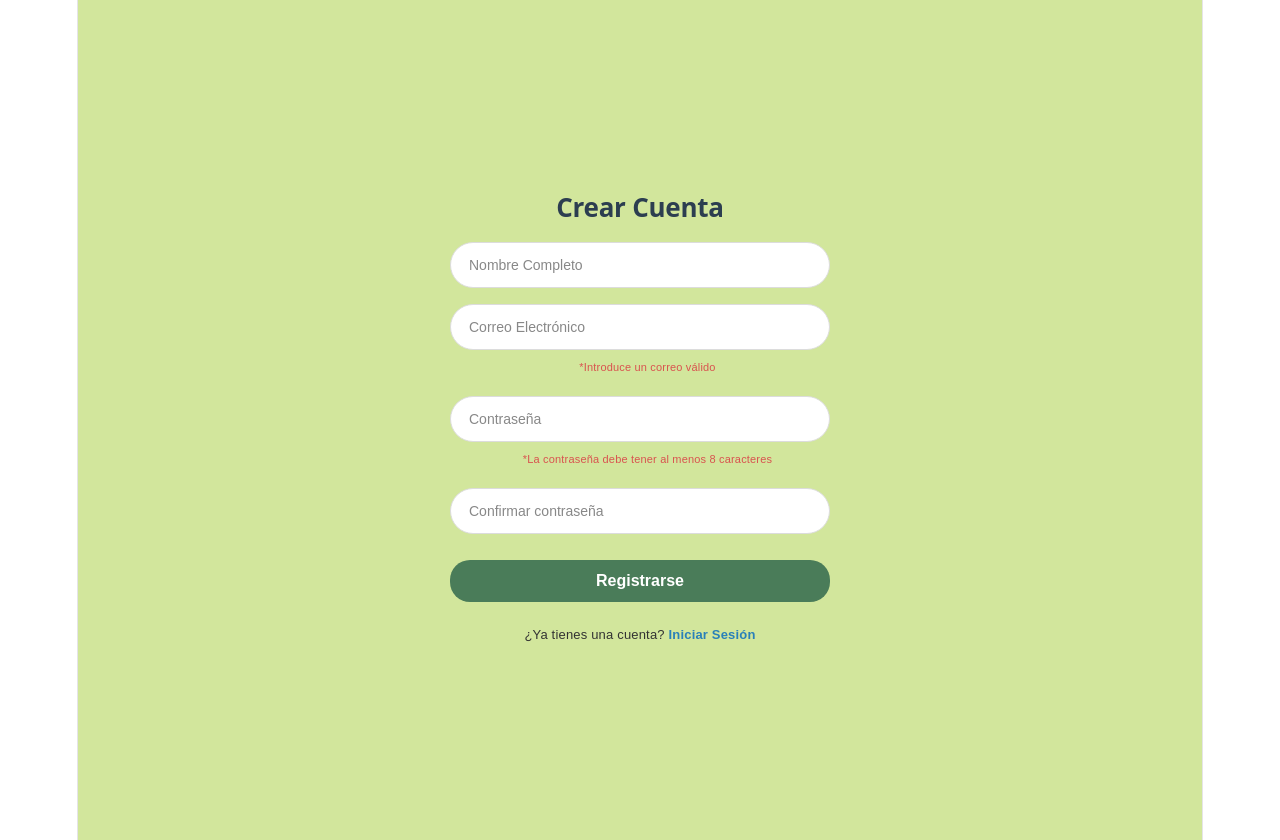
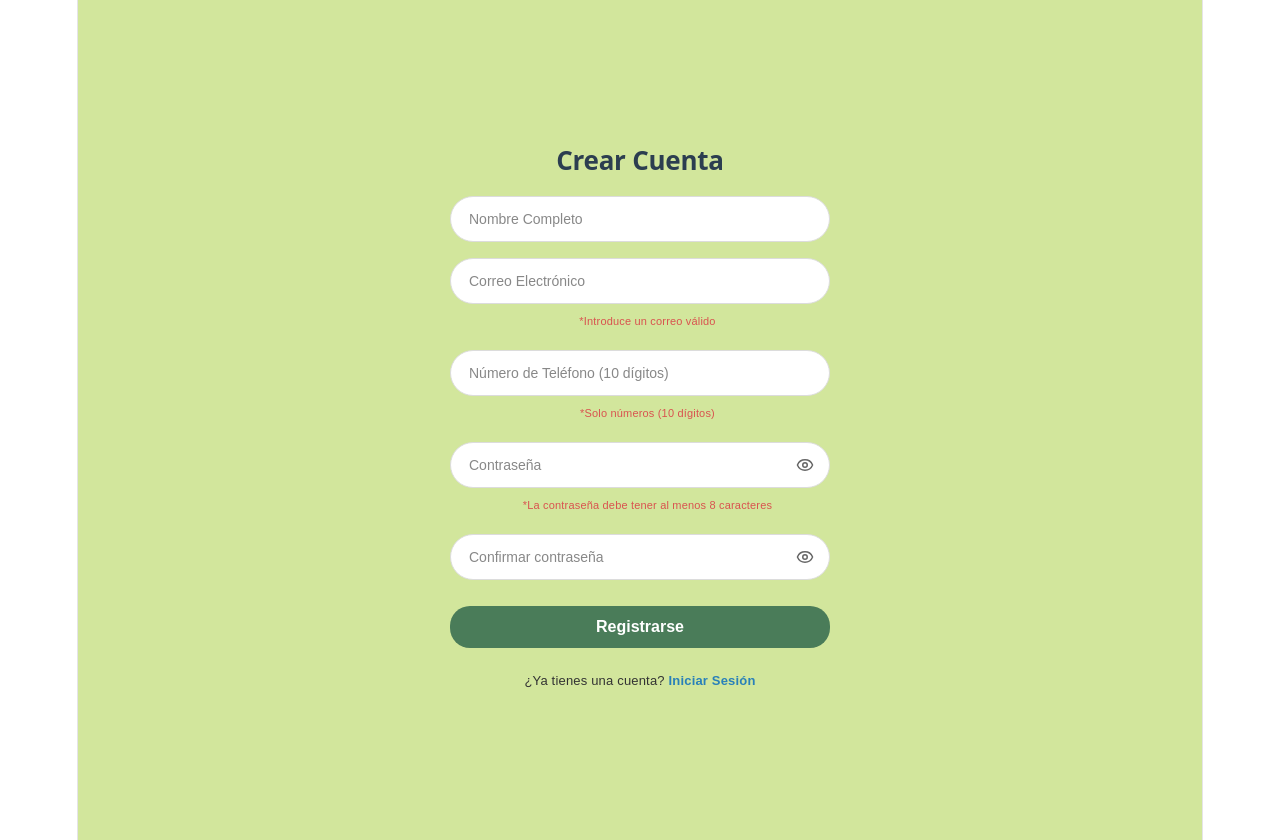
Before and after one commit to Shaky251831/Proyecto-Libreria, a React (Vite) app in the folder frontend/: page /register in a window 1280 px wide. Built offline with nearby package versions, Linux system fonts and the light colour scheme.

Commit message:
Actualizar componentes de autenticación, navegación y dashboard

```diff
--- a/frontend/src/components/Dashboard.jsx
+++ b/frontend/src/components/Dashboard.jsx
@@ -1,55 +1,119 @@
-import React, { useState } from 'react';
+import React, { useState, useEffect } from 'react';
 import './Auth.css';
 
 export default function Dashboard() {
   const [searchTerm, setSearchTerm] = useState('');
   const [currentPage, setCurrentPage] = useState(1);
+  const [loading, setLoading] = useState(true);
 
-  // Formulario para agregar libro
+  // Agregar libro
   const [mostrarModal, setMostrarModal] = useState(false);
   const [nuevoLibro, setNuevoLibro] = useState({ title: '', author: '', price: '' });
 
-  // Ejemplo simulando mientras conecto con el backend
-  const [books, setBooks] = useState([
-    { id: 1, title: 'Cien años de soledad', author: 'Gabriel García Márquez', price: 299 },
-    { id: 2, title: 'El Principito', author: 'Antoine de Saint-Exupéry', price: 150 },
-    { id: 3, title: 'Don Quijote de la Mancha', author: 'Miguel de Cervantes', price: 350 }
-  ]);
+  // Lista de libros conectada al backend
+  const [books, setBooks] = useState([]);
 
-  // Para eliminar un registro
-  const handleDelete = (id) => {
-    setBooks(books.filter(book => book.id !== id));
-    alert(`Libro con ID ${id} eliminado (Simulación Frontend)`);
+  const token = localStorage.getItem('token');
+
+  // Cargar libros desde Laravel al montar el componente
+  useEffect(() => {
+    fetchBooks();
+  }, []);
+
+  const fetchBooks = async () => {
+    try {
+      const response = await fetch('http://localhost:8000/api/libros', {
+        headers: {
+          'Authorization': `Bearer ${token}`,
+          'Accept': 'application/json'
+        }
+      });
+      const data = await response.json();
+      if (response.ok) {
+        // Asegúrate de adaptarlo si tu API devuelve un objeto paginado o un array directo
+        setBooks(Array.isArray(data) ? data : data.data || []);
+      }
+    } catch (error) {
+      console.error('Error al cargar libros:', error);
+    } finally {
+      setLoading(false);
+    }
   };
 
-  // Para guardar el nuevo libro
-  const handleAgregarLibro = (e) => {
+  // Para eliminar un registro conectado al backend
+  const handleDelete = async (id) => {
+    if (!window.confirm('¿Estás seguro de que deseas eliminar este libro?')) return;
+
+    try {
+      const response = await fetch(`http://localhost:8000/api/libros/${id}`, {
+        method: 'DELETE',
+        headers: {
+          'Authorization': `Bearer ${token}`,
+          'Accept': 'application/json'
+        }
+      });
+
+      if (response.ok) {
+        setBooks(books.filter(book => book.id !== id));
+        alert(`Libro con ID ${id} eliminado exitosamente.`);
+      } else {
+        alert('No se pudo eliminar el libro.');
+      }
+    } catch (error) {
+      console.error('Error al eliminar:', error);
+    }
+  };
+
+  // Guardar el nuevo libro conectado al backend
+  const handleAgregarLibro = async (e) => {
     e.preventDefault();
     if (!nuevoLibro.title || !nuevoLibro.author || !nuevoLibro.price) return;
 
-    const libroObjeto = {
-      id: books.length > 0 ? Math.max(...books.map(b => b.id)) + 1 : 1,
-      title: nuevoLibro.title,
-      author: nuevoLibro.author,
-      price: Number(nuevoLibro.price)
-    };
+    try {
+      const response = await fetch('http://localhost:8000/api/libros', {
+        method: 'POST',
+        headers: {
+          'Content-Type': 'application/json',
+          'Authorization': `Bearer ${token}`,
+          'Accept': 'application/json'
+        },
+        body: JSON.stringify({
+          titulo: nuevoLibro.title,
+          autor: nuevoLibro.author,
+          precio: nuevoLibro.price
+        })
+      });
 
-    setBooks([...books, libroObjeto]);
-    setNuevoLibro({ title: '', author: '', price: '' }); // Limpiar formulario
-    setMostrarModal(false); // Cerrar formulario
+      const data = await response.json();
+
+      if (response.ok) {
+        fetchBooks();
+        setNuevoLibro({ title: '', author: '', price: '' });
+        setMostrarModal(false); // Cerrar formulario
+        alert('Libro registrado exitosamente.');
+      } else {
+        alert('Error al registrar el libro: ' + (data.message || 'Verifica los datos'));
+      }
+    } catch (error) {
+      console.error('Error al guardar:', error);
+    }
   };
 
-  const filteredBooks = books.filter(book =>
-    book.title.toLowerCase().includes(searchTerm.toLowerCase()) ||
-    book.author.toLowerCase().includes(searchTerm.toLowerCase())
-  );
+  const filteredBooks = books.filter(book => {
+    const title = book.title || book.titulo || '';
+    const author = book.author || book.autor || '';
+    return (
+      title.toLowerCase().includes(searchTerm.toLowerCase()) ||
+      author.toLowerCase().includes(searchTerm.toLowerCase())
+    );
+  });
 
   return (
     <div style={{ padding: '30px', maxWidth: '1000px', margin: '0 auto' }}>
       <h2>Panel de Administración - Gestión de Inventario</h2>
       <p style={{ color: '#666' }}>Panel de control de Mundos de Tinta.</p>
 
-      {/* --- Barra de búsqueda y botón agregar --- */}
+      {/* --- Barra de búsqueda y botón de agregar --- */}
       <div style={{ display: 'flex', justifyContent: 'space-between', alignItems: 'center', marginTop: '30px', marginBottom: '20px' }}>
         <input
           type="text"
@@ -133,17 +197,23 @@ export default function Dashboard() {
           </tr>
         </thead>
         <tbody>
-          {filteredBooks.length > 0 ? (
+          {loading ? (
+            <tr>
+              <td colSpan="5" style={{ textAlign: 'center', padding: '20px', color: '#777' }}>
+                Cargando inventario...
+              </td>
+            </tr>
+          ) : filteredBooks.length > 0 ? (
             filteredBooks.map(book => (
               <tr key={book.id} style={{ borderBottom: '1px solid #eee' }}>
                 <td style={{ padding: '12px' }}>{book.id}</td>
-                <td style={{ padding: '12px' }}>{book.title}</td>
-                <td style={{ padding: '12px' }}>{book.author}</td>
-                <td style={{ padding: '12px' }}>${book.price} MXN</td>
+                <td style={{ padding: '12px' }}>{book.title || book.titulo}</td>
+                <td style={{ padding: '12px' }}>{book.author || book.autor}</td>
+                <td style={{ padding: '12px' }}>${book.price || book.precio} MXN</td>
                 <td style={{ padding: '12px', textAlign: 'center', display: 'flex', justifyContent: 'center', gap: '8px' }}>
                   <button
                     style={{ background: '#f0ad4e', color: 'white', border: 'none', padding: '6px 10px', borderRadius: '4px', cursor: 'pointer' }}
-                    onClick={() => alert(`Editar libro: ${book.title}`)}
+                    onClick={() => alert(`Editar libro: ${book.title || book.titulo}`)}
                   >
                     Editar
                   </button>
--- a/frontend/src/components/Login.jsx
+++ b/frontend/src/components/Login.jsx
@@ -1,11 +1,13 @@
 import React, { useState } from 'react';
 import { Link, useNavigate } from 'react-router-dom';
+import { Eye, EyeOff } from 'lucide-react'; // 1. Importamos los iconos de lucide-react
 import api from '../api/axios';
 import './Auth.css';
 
 export default function Login({ setUser }) {
   const [email, setEmail] = useState('');
   const [password, setPassword] = useState('');
+  const [showPassword, setShowPassword] = useState(false); // 2. Estado para alternar la visibilidad de la contraseña
   const [errors, setErrors] = useState({});
   const [loading, setLoading] = useState(false);
   const navigate = useNavigate();
@@ -29,21 +31,16 @@ export default function Login({ setUser }) {
     setLoading(true);
 
     try {
-      // 1. Petición real POST a Laravel (/api/login)
       const response = await api.post('/login', { email, password });
-
       const { access_token, user } = response.data;
 
-      // 2. Guardar Token y Usuario en localStorage
       localStorage.setItem('token', access_token);
       localStorage.setItem('user', JSON.stringify(user));
 
-      // 3. Actualizar el estado global de React si lo están utilizando
       if (setUser) {
         setUser(user);
       }
-      // 4. Redirección por Rol segun la API
-      // (rol_id = 1 es Administrador)
+
       if (user.rol_id === 1) {
         navigate('/admin/dashboard');
       } else {
@@ -51,7 +48,6 @@ export default function Login({ setUser }) {
       }
 
     } catch (error) {
-      // Si la API devuelve credenciales incorrectas (HTTP 401 o 422)
       if (error.response && error.response.data) {
         setErrors({
           apiError: error.response.data.message || 'Credenciales incorrectas.'
@@ -65,6 +61,7 @@ export default function Login({ setUser }) {
       setLoading(false);
     }
   };
+
   return (
     <div className="auth-container">
       <form onSubmit={handleLogin} className="auth-form">
@@ -73,6 +70,9 @@ export default function Login({ setUser }) {
           <h2 style={{ color: '#2C3E50', fontSize: '22px', margin: '10px 0 0 0' }}>Mundos de Tinta</h2>
           <span style={{ fontSize: '11px', color: '#555', letterSpacing: '2px' }}>LIBRERÍA</span>
         </div>
+
+        {/* Mensaje de error general de la API si existiera */}
+        {errors.apiError && <div className="error-message" style={{ marginBottom: '15px', textAlign: 'center' }}>{errors.apiError}</div>}
 
         <div className="input-group">
           <input
@@ -90,8 +90,10 @@ export default function Login({ setUser }) {
         </div>
 
         <div className="input-group">
+          {/* Contenedor relativo para posicionar el icono del ojito a la derecha */}
+          <div style={{ position: 'relative' }}>
             <input
-            type="password"
+              type={showPassword ? "text" : "password"} // Cambia dinámicamente según el estado
               placeholder="Contraseña"
               value={password}
               onChange={(e) => {
@@ -99,8 +101,32 @@ export default function Login({ setUser }) {
                 setErrors({ ...errors, password: '' });
               }}
               className={errors.password ? 'input-error' : ''}
+              style={{ width: '100%', paddingRight: '40px' }} // Dejamos espacio para que el texto no choque con el icono
               disabled={loading}
             />
+
+            {/* Botón del ojito */}
+            <button
+              type="button"
+              onClick={() => setShowPassword(!showPassword)}
+              style={{
+                position: 'absolute',
+                right: '10px',
+                top: '50%',
+                transform: 'translateY(-50%)',
+                background: 'transparent',
+                border: 'none',
+                cursor: 'pointer',
+                display: 'flex',
+                alignItems: 'center',
+                color: '#666'
+              }}
+              disabled={loading}
+            >
+              {showPassword ? <EyeOff size={18} /> : <Eye size={18} />}
+            </button>
+          </div>
+
           {errors.password && <span className="error-message">{errors.password}</span>}
 
           <div style={{ textAlign: 'right', marginTop: '4px' }}>
@@ -108,7 +134,6 @@ export default function Login({ setUser }) {
           </div>
         </div>
 
-        {}
         <button type="submit" className="btn-submit" disabled={loading}>
           {loading ? 'Iniciando sesión...' : 'Entrar'}
         </button>
--- a/frontend/src/components/Register.jsx
+++ b/frontend/src/components/Register.jsx
@@ -1,5 +1,6 @@
 import React, { useState } from 'react';
 import { Link, useNavigate } from 'react-router-dom';
+import { Eye, EyeOff } from 'lucide-react';
 import api from '../api/axios';
 import './Auth.css';
 
@@ -10,21 +11,28 @@ export default function Register({ setUser }) {
     telefono: '',
     password: '',
     password_confirmation: '',
-    rol_id:3
+    rol_id: 3
   });
+  const [showPassword, setShowPassword] = useState(false);
+  const [showConfirmPassword, setShowConfirmPassword] = useState(false);
 
   const [errors, setErrors] = useState({});
   const [loading, setLoading] = useState(false);
   const navigate = useNavigate();
 
   const handleChange = (e) => {
+    let { name, value } = e.target;
+    if (name === 'telefono') {
+      value = value.replace(/\D/g, ''); // Elimina cualquier letra o símbolo
+    }
+
     setFormData({
       ...formData,
-      [e.target.name]: e.target.value
+      [name]: value
     });
     setErrors({
       ...errors,
-      [e.target.name]: '',
+      [name]: '',
       apiError: ''
     });
   };
@@ -40,6 +48,13 @@ export default function Register({ setUser }) {
     if (!formData.email.includes('@')) {
       newErrors.email = 'Introduce un correo válido.';
     }
+
+    if (!formData.telefono?.trim()) {
+      newErrors.telefono = 'El teléfono es obligatorio.';
+    } else if (formData.telefono.length < 10) {
+      newErrors.telefono = 'El teléfono debe tener 10 dígitos.';
+    }
+
     if (formData.password.length < 8) {
       newErrors.password = 'La contraseña debe tener al menos 8 caracteres.';
     }
@@ -55,11 +70,9 @@ export default function Register({ setUser }) {
     setLoading(true);
 
     try {
-      // 1. Petición real POST a Laravel (/api/register)
       const response = await api.post('/register', formData);
       const { access_token, user } = response.data;
 
-      // 2. Guardar Token y Usuario en localStorage
       localStorage.setItem('token', access_token);
       localStorage.setItem('user', JSON.stringify(user));
 
@@ -71,7 +84,6 @@ export default function Register({ setUser }) {
       navigate('/catalogo');
 
     } catch (error) {
-      // Manejar errores devueltos por la API (HTTP 422: contraseña no válida o correo ya registrado)
       if (error.response && error.response.status === 422) {
         setErrors(error.response.data.errors || {});
       } else {
@@ -81,11 +93,6 @@ export default function Register({ setUser }) {
       setLoading(false);
     }
   };
-  const renderError = (field) => {
-    if (!errors[field]) return null;
-    const msg = Array.isArray(errors[field]) ? errors[field][0] : errors[field];
-    return <span className="error-message">{msg}</span>;
-  };
 
   return (
     <div className="auth-container">
@@ -93,6 +100,7 @@ export default function Register({ setUser }) {
 
         <h2 style={{ textAlign: 'center', color: '#2C3E50', marginBottom: '20px' }}>Crear Cuenta</h2>
 
+        {errors.apiError && <div className="error-message" style={{ marginBottom: '10px', textAlign: 'center' }}>{errors.apiError}</div>}
         <div className="input-group">
           <input
             type="text"
@@ -105,7 +113,6 @@ export default function Register({ setUser }) {
           />
           {errors.nombre && <span className="error-message">{errors.nombre}</span>}
         </div>
-
         <div className="input-group">
           <input
             type="email"
@@ -125,35 +132,94 @@ export default function Register({ setUser }) {
 
         <div className="input-group">
           <input
-            type="password"
+            type="tel"
+            name="telefono"
+            value={formData.telefono}
+            onChange={handleChange}
+            placeholder="Número de Teléfono (10 dígitos)"
+            maxLength={10}
+            className={errors.telefono ? 'input-error' : ''}
+            disabled={loading}
+          />
+          {errors.telefono ? (
+            <span className="error-message">{errors.telefono}</span>
+          ) : (
+            <span className="error-text">*Solo números (10 dígitos)</span>
+          )}
+        </div>
+        <div className="input-group">
+          <div style={{ position: 'relative' }}>
+            <input
+              type={showPassword ? "text" : "password"}
               name="password"
               value={formData.password}
               onChange={handleChange}
               placeholder="Contraseña"
               className={errors.password ? 'input-error' : ''}
+              style={{ width: '100%', paddingRight: '40px' }}
               disabled={loading}
             />
+            <button
+              type="button"
+              onClick={() => setShowPassword(!showPassword)}
+              style={{
+                position: 'absolute',
+                right: '10px',
+                top: '50%',
+                transform: 'translateY(-50%)',
+                background: 'transparent',
+                border: 'none',
+                cursor: 'pointer',
+                color: '#666',
+                display: 'flex',
+                alignItems: 'center'
+              }}
+              disabled={loading}
+            >
+              {showPassword ? <EyeOff size={18} /> : <Eye size={18} />}
+            </button>
+          </div>
           {errors.password ? (
             <span className="error-message">{errors.password}</span>
           ) : (
             <span className="error-text">*La contraseña debe tener al menos 8 caracteres</span>
           )}
         </div>
-
         <div className="input-group">
+          <div style={{ position: 'relative' }}>
             <input
-            type="password"
+              type={showConfirmPassword ? "text" : "password"}
               name="password_confirmation"
               value={formData.password_confirmation}
               onChange={handleChange}
               placeholder="Confirmar contraseña"
               className={errors.password_confirmation ? 'input-error' : ''}
+              style={{ width: '100%', paddingRight: '40px' }}
               disabled={loading}
             />
+            <button
+              type="button"
+              onClick={() => setShowConfirmPassword(!showConfirmPassword)}
+              style={{
+                position: 'absolute',
+                right: '10px',
+                top: '50%',
+                transform: 'translateY(-50%)',
+                background: 'transparent',
+                border: 'none',
+                cursor: 'pointer',
+                color: '#666',
+                display: 'flex',
+                alignItems: 'center'
+              }}
+              disabled={loading}
+            >
+              {showConfirmPassword ? <EyeOff size={18} /> : <Eye size={18} />}
+            </button>
+          </div>
           {errors.password_confirmation && <span className="error-message">{errors.password_confirmation}</span>}
         </div>
 
-        {}
         <button type="submit" className="btn-submit" disabled={loading}>
           {loading ? 'Registrando...' : 'Registrarse'}
         </button>
```
Also changed, not shown: frontend/src/components/Navbar.jsx (+21 -5 lines), frontend/src/components/ProtectedRoute.jsx (+13 -4 lines). Lines whose indentation alone changed are shown as unchanged.
